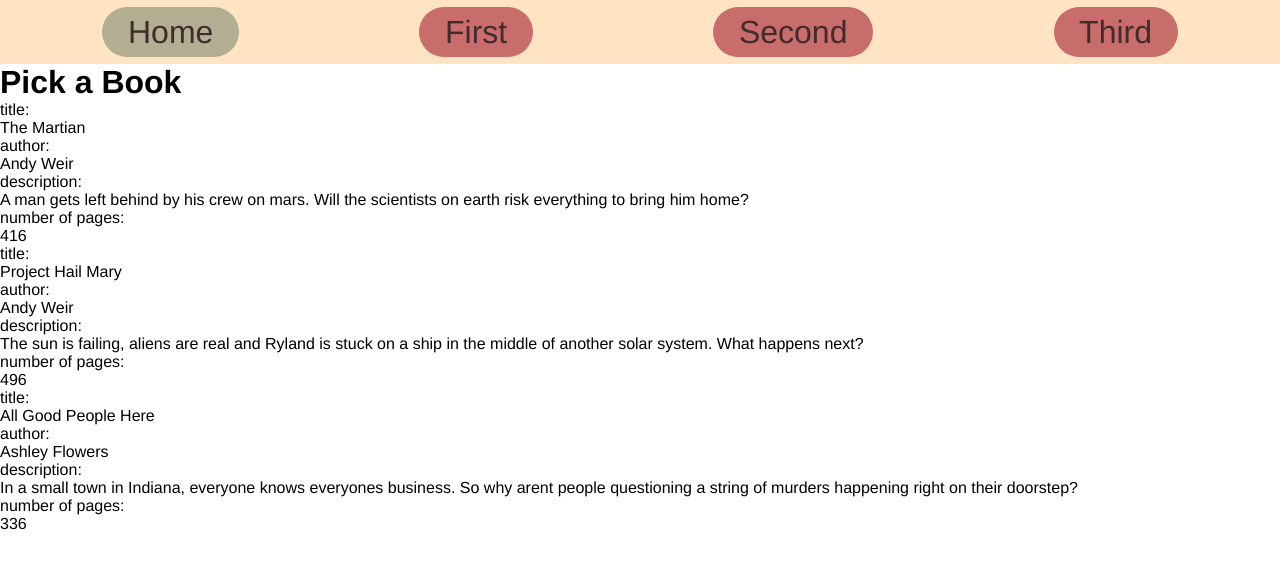
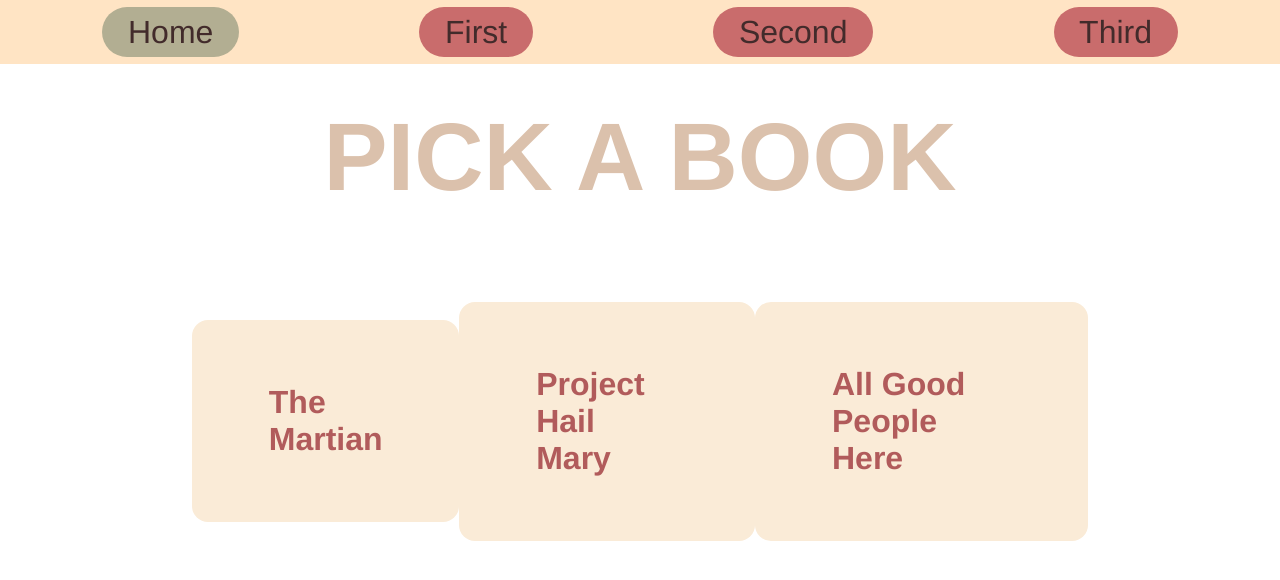
Before and after one commit to bebopdre/testing-nested-routes-methods, a React (Create React App) app: page / in a window 1280 px wide. Shown: the top 580 px of the page. Built offline with nearby package versions, Linux system fonts and the light colour scheme.

Commit message:
initial choice routed to first page

```diff
--- a/src/pages/HomePage/HomePage.js
+++ b/src/pages/HomePage/HomePage.js
@@ -1,6 +1,10 @@
 import './HomePage.scss';
 
+import { useNavigate } from 'react-router-dom';
+
 function HomePage() {
+    const navigate = useNavigate();
+
     const books = [
         {
             id: 1,
@@ -28,51 +32,23 @@
         }
     ];
 
+    function handleBookClick(book) {
+        navigate('/first', { state: { book: book } });
+    }
+
     return (
         <main className="home">
             <h1 className="home__heading">
-                Pick a Book
+                PICK A BOOK
             </h1>
             <section className="home__books">
                 {
                     books.map(book => (
-                        <div className="home__books-book">
+                        <div onClick={() => handleBookClick(book)} className="home__books-book">
 
-                            <div className="home__books-book-field">
-                                <p className="home__books-book-field-lable">
-                                    title:
-                                </p>
-                                <p className="home__books-book-field-text">
-                                    {book.title}
-                                </p>
-                            </div>
-
-                            <div className="home__books-book-field">
-                                <p className="home__books-book-field-lable">
-                                    author:
-                                </p>
-                                <p className="home__books-book-field-text">
-                                    {book.author}
-                                </p>
-                            </div>
-
-                            <div className="home__books-book-field">
-                                <p className="home__books-book-field-lable">
-                                    description:
-                                </p>
-                                <p className="home__books-book-field-text">
-                                    {book.description}
-                                </p>
-                            </div>
-
-                            <div className="home__books-book-field">
-                                <p className="home__books-book-field-lable">
-                                    number of pages:
-                                </p>
-                                <p className="home__books-book-field-text">
-                                    {book.pageNum}
-                                </p>
-                            </div>
+                            <p className='home__books-book-title'>
+                                {book.title}
+                            </p>
 
                         </div>
                     ))
--- a/src/pages/HomePage/HomePage.scss
+++ b/src/pages/HomePage/HomePage.scss
@@ -0,0 +1,36 @@
+.home {
+    display: flex;
+    flex-direction: column;
+    justify-content: center;
+    align-items: center;
+
+    &__heading {
+        margin: 3vw 0;
+
+        font-size: 6rem;
+        color: rgb(219, 193, 172);
+    }
+
+    &__books {
+        width: 70%;
+
+        margin-top: 4vw;
+
+        display: flex;
+        justify-content: space-between;
+        align-items: center;
+
+        &-book {
+            background-color: antiquewhite;
+            border-radius: 16px;
+
+            padding: 5vw 6vw;
+
+            &-title {
+                font-size: 2rem;
+                font-weight: 600;
+                color: rgb(177, 91, 91);
+            }
+        }
+    }
+}
```
